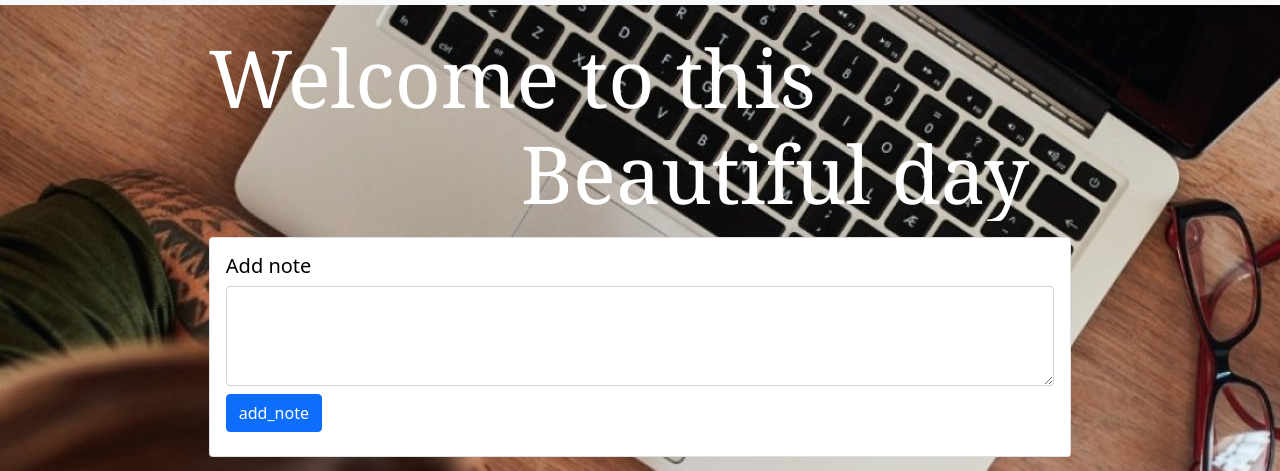
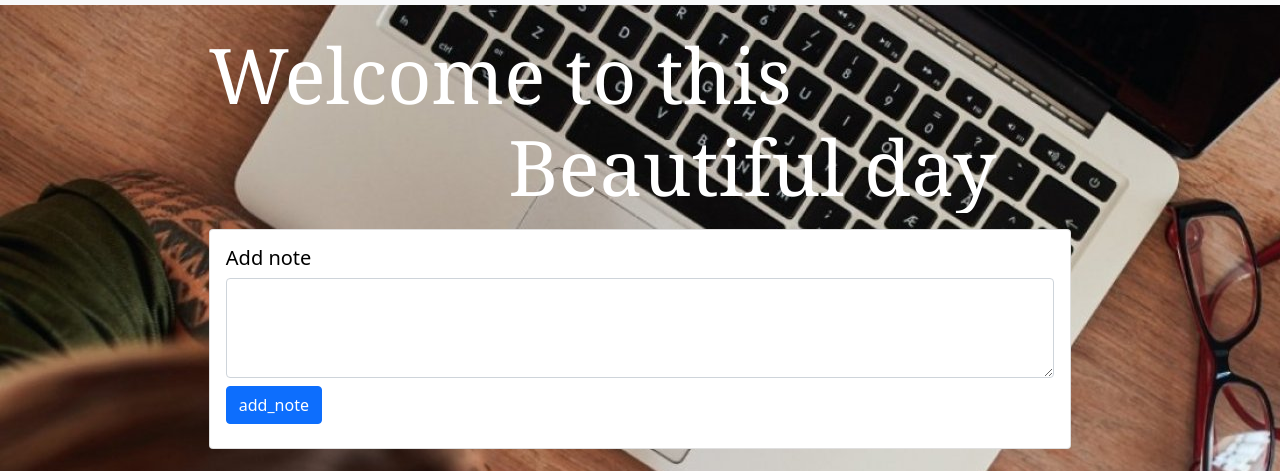
Before and after one commit to aakashrao982/Aakash-job-scheduler, a plain HTML site: page index.htm in a window 1280 px wide. Shown: the part 51-522 px from the top of the page. Drawn offline with nearby package versions, Linux system fonts and the light colour scheme.

Commit message:
Update index.htm

```diff
--- a/index.htm
+++ b/index.htm
@@ -10,6 +10,7 @@
         integrity="sha384-+0n0xVW2eSR5OomGNYDnhzAbDsOXxcvSN1TPprVMTNDbiYZCxYbOOl7+AMvyTG2x" crossorigin="anonymous">
     <meta name="viewport" content="width=device-width, initial-scale=1">
     <link rel="stylesheet" href="style.css" >
+    <meta name="viewport" content="width=device-width, initial-scale=1.0">
 
 
 </head>
@@ -44,7 +45,7 @@
 
 
       <div class="container my-4" style="padding-left: 100px; padding-right: 100px; width: 83%;" id = "notes">
-          <h1 id="welcome" ><pre style="font-size: 80px; font-family: Georgia, 'Times New Roman', Times, serif; font-weight: 150;">Welcome to this
+          <h1 class="h1" id="welcome" ><pre style="font-family: Georgia, 'Times New Roman', Times, serif; font-weight: 150; font-size:6vw;" >Welcome to this
                Beautiful day</pre></h1>
 
 
```
